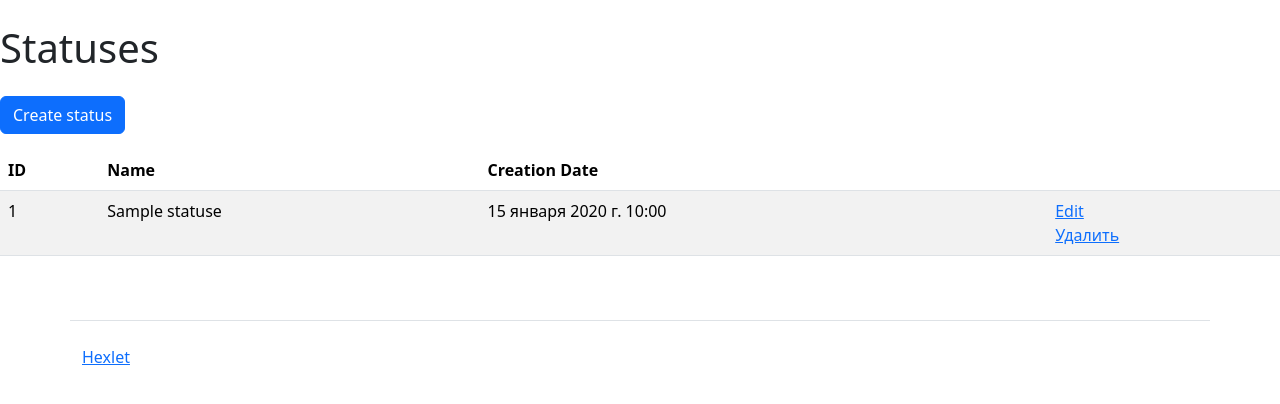
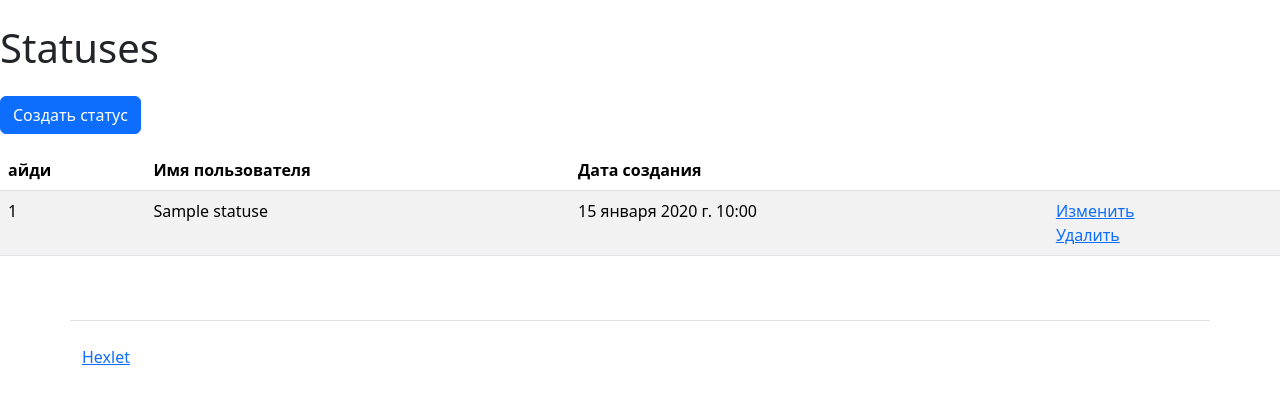
Before and after one commit to lyovaparsyan94/python-project-52, a Django app: page /statuses/ in a window 1280 px wide. Shown: the part 56-460 px from the top of the page. Run offline with Django 5.2, Linux system fonts and the light colour scheme; a user stored in the database is signed in; tables that the repository leaves empty hold one stand-in row (values such as "Sample post"); parts of the project's set-up code (start-up, migrations or seed data) failed here and were passed over; some libraries are stand-ins or nearby versions.

Commit message:
update html

```diff
--- a/task_manager/templates/statuses/create.html
+++ b/task_manager/templates/statuses/create.html
@@ -5,6 +5,6 @@
 <form method="post">
     {% csrf_token %}
     {% bootstrap_form form %}
-    <input type="submit" value="{% translate 'Create' %}">
+    <input type="submit" value="Создать">
 </form>
 {% endblock %}
--- a/task_manager/templates/statuses/delete.html
+++ b/task_manager/templates/statuses/delete.html
@@ -5,6 +5,6 @@
 
 <form method="post">
     {% csrf_token %}
-    <input type="submit" value="{% translate 'Confirm delete' %}">
+    <input type="submit" value="Да, удалить">
 </form>
 {% endblock %}
--- a/task_manager/templates/statuses/list.html
+++ b/task_manager/templates/statuses/list.html
@@ -9,13 +9,13 @@
 
           </h1>
 
-    <a class="btn btn-primary mb-3" href="{% url 'statuses:create' %}">{% translate 'Create status' %}</a>
+    <a class="btn btn-primary mb-3" href="{% url 'statuses:create' %}">Создать статус</a>
     <table class="table table-striped">
         <thead>
           <tr>
-            <th>{% translate 'ID' %}</th>
-            <th>{% translate 'Name' %}</th>
-            <th>{% translate 'Creation Date' %}</th>
+            <th>айди</th>
+            <th>Имя пользователя</th>
+            <th>Дата создания</th>
             <th></th>
           </tr>
         </thead>
@@ -26,9 +26,9 @@
             <td>{{ status.name }}</td>
             <td>{{ status.created_at }}</td>
             <td>
-              <a href="{% url 'statuses:update' status.id%}">{% translate 'Edit' %}</a>
+              <a href="{% url 'statuses:update' status.id%}">Изменить</a>
               <br>
-              <a href="{% url 'statuses:delete' status.id %}">{% translate 'Delete' %}</a>
+              <a href="{% url 'statuses:delete' status.id %}">Удалить</a>
             </td>
           </tr>
           {% endfor %}
```
